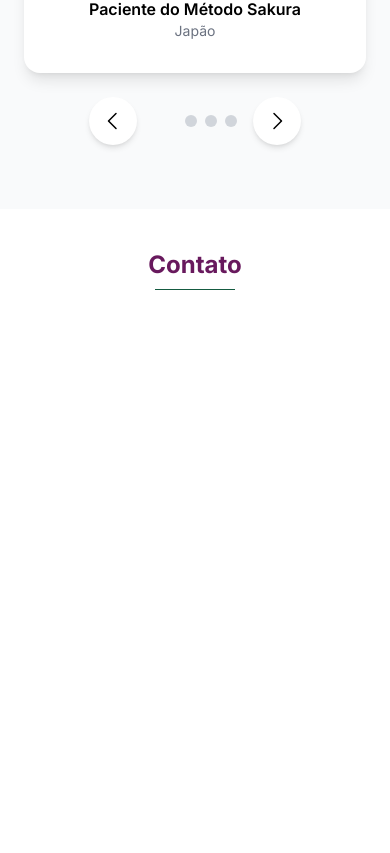
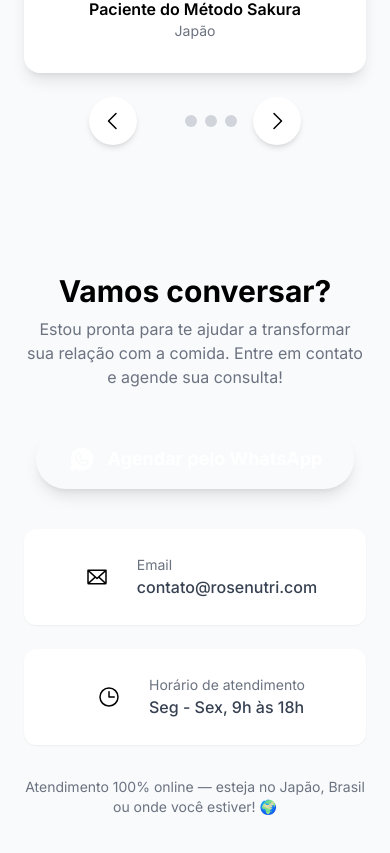
Before and after one commit to m4rcaoferole/rosenutri, a Next.js app: page / in a window 390 px wide. Shown: the part 5865-6718 px from the top of the page. Before the commit the page ends 6203 px from the top, so only its background shows below. Built offline with nearby package versions, Linux system fonts and the light colour scheme.

Commit message:
feat(contact): redesign Contact with WhatsApp CTA
- Prominent WhatsApp button
- Updated email and business hours
- 100% online service note

```diff
--- a/src/components/Contact/index.tsx
+++ b/src/components/Contact/index.tsx
@@ -1,13 +1,66 @@
+"use client";
+
+import { Clock, Envelope, WhatsappLogo } from "@phosphor-icons/react";
 
 export default function Contact() {
   return (
-    <section
-      id="contact"
-      className="mx-auto flex max-w-6xl flex-col items-center px-20 py-10"
-    >
-      <h2 className="text-2xl font-bold text-purple800">Contato</h2>
+    <section id="contact" className="bg-gray50 py-16">
+      <div className="container mx-auto max-w-4xl px-6 text-center">
+        <h2 className="mb-2 text-3xl font-bold text-murasaki200">
+          Vamos conversar?
+        </h2>
+        <p className="mx-auto mb-10 max-w-xl text-gray500">
+          Estou pronta para te ajudar a transformar sua relação com a comida.
+          Entre em contato e agende sua consulta!
+        </p>
 
-      <div className="my-2 h-px w-20 bg-green700" />
+        {/* Main CTA - WhatsApp */}
+        <a
+          href="https://wa.me/819038354891?text=Olá!%20Gostaria%20de%20saber%20mais%20sobre%20o%20acompanhamento%20nutricional."
+          target="_blank"
+          rel="noopener noreferrer"
+          className="group mb-10 inline-flex items-center gap-3 rounded-full bg-gradient-to-r from-midori100 to-midori200 px-8 py-4 text-lg font-bold text-white shadow-lg transition-all hover:scale-105 hover:shadow-xl"
+        >
+          <WhatsappLogo size={28} weight="fill" />
+          Agendar pelo WhatsApp
+        </a>
+
+        {/* Additional Info */}
+        <div className="mx-auto grid max-w-2xl gap-6 md:grid-cols-2">
+          {/* Email */}
+          <div className="flex items-center justify-center gap-4 rounded-xl bg-white p-6 shadow-sm">
+            <div className="flex h-12 w-12 items-center justify-center rounded-full bg-murasaki100/10">
+              <Envelope size={24} className="text-murasaki200" />
+            </div>
+            <div className="text-left">
+              <p className="text-sm text-gray500">Email</p>
+              <a
+                href="mailto:contato@rosenutri.com"
+                className="font-medium text-gray700 transition-colors hover:text-murasaki200"
+              >
+                contato@rosenutri.com
+              </a>
+            </div>
+          </div>
+
+          {/* Horário */}
+          <div className="flex items-center justify-center gap-4 rounded-xl bg-white p-6 shadow-sm">
+            <div className="flex h-12 w-12 items-center justify-center rounded-full bg-midori100/10">
+              <Clock size={24} className="text-midori100" />
+            </div>
+            <div className="text-left">
+              <p className="text-sm text-gray500">Horário de atendimento</p>
+              <p className="font-medium text-gray700">Seg - Sex, 9h às 18h</p>
+            </div>
+          </div>
+        </div>
+
+        {/* Note */}
+        <p className="mt-8 text-sm text-gray500">
+          Atendimento 100% online — esteja no Japão, Brasil ou onde você
+          estiver! 🌍
+        </p>
+      </div>
     </section>
   );
 }
```
